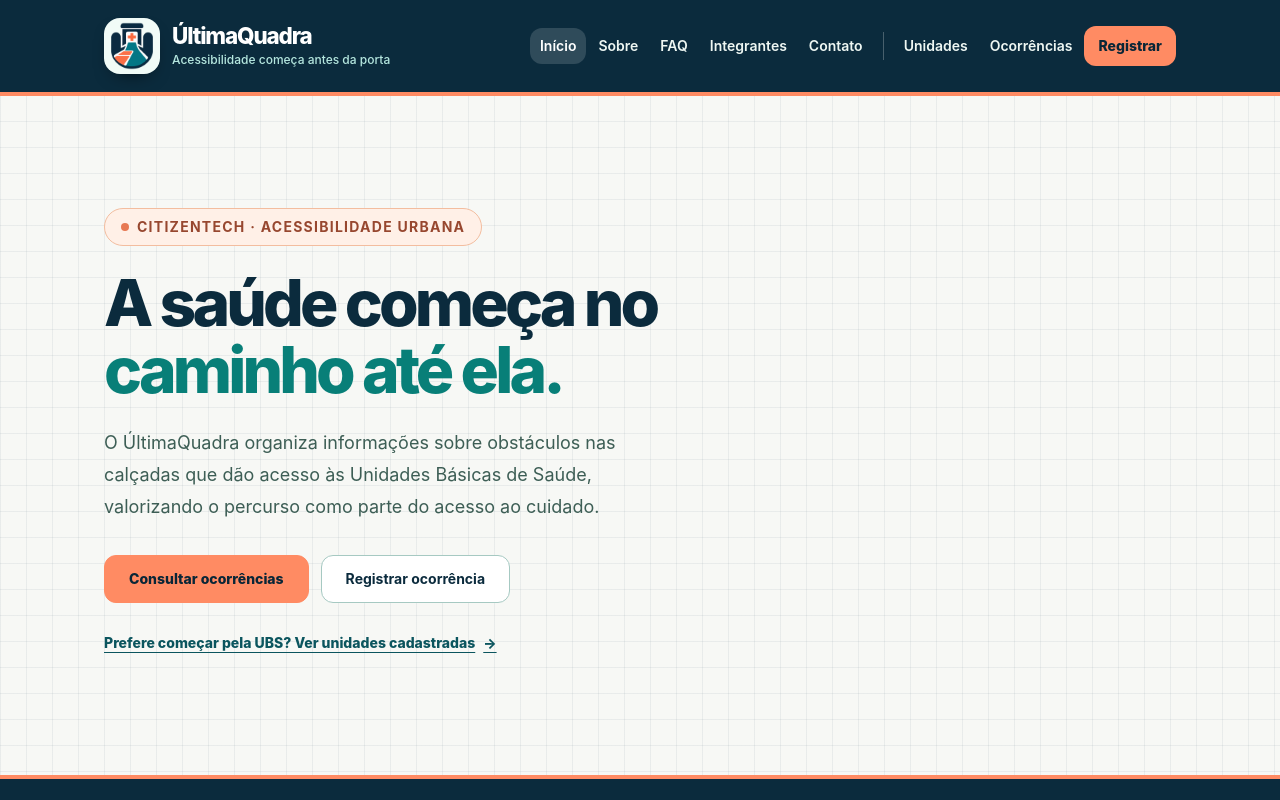
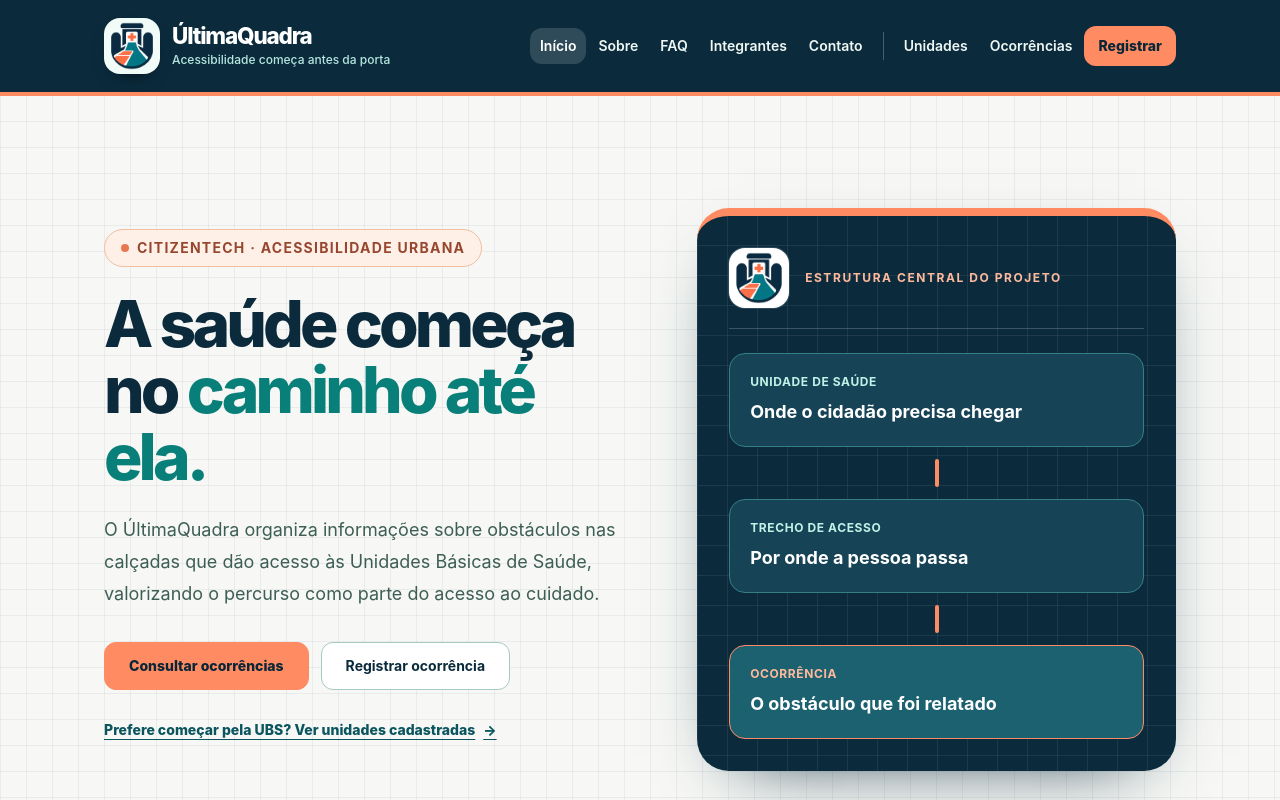
Before and after one commit to nicolaspk/ultimaquadra-front-gs2-2026, a React (Vite) app in the folder my-app/: page / in a window 1280 px wide. Shown: the top 800 px of the page. Built offline with nearby package versions, Linux system fonts and the light colour scheme.

Commit message:
feat: adiciona fluxo visual da Home

```diff
--- a/my-app/src/routes/Home/index.tsx
+++ b/my-app/src/routes/Home/index.tsx
@@ -5,7 +5,7 @@ export default function Home() {
   return (
     <>
       <section aria-labelledby="titulo-home" className="padrao-piso overflow-hidden bg-gradient-to-br from-[#fff8f3] via-[#f7f8f5] to-[#eaf4f1] py-16 sm:py-20 lg:py-28">
-        <Container className="max-w-4xl">
+        <Container className="grid items-center gap-12 lg:grid-cols-[1.05fr_0.95fr] lg:gap-16">
           <div>
             <p className="mb-6 inline-flex items-center gap-2 rounded-full border border-[#f3bd9f] bg-[#fff0e7] px-4 py-2 text-xs font-bold tracking-[0.09em] text-[#97472f] uppercase sm:text-sm">
               <span aria-hidden="true" className="size-2 rounded-full bg-[#e77852]" />
@@ -37,6 +37,34 @@ export default function Home() {
               <span aria-hidden="true">→</span>
             </Link>
           </div>
+
+          <aside aria-label="Relação entre unidade de saúde, trecho e ocorrência" className="padrao-calcada relative min-w-0 overflow-hidden rounded-[2rem] border-t-8 border-[#ff8b63] bg-[#0b2b3d] p-5 text-white shadow-[0_24px_70px_-40px_#0b2b3d] sm:p-8">
+
+            <div className="relative">
+              <div className="flex items-center gap-4 border-b border-white/20 pb-5">
+                <span className="inline-flex size-15 items-center justify-center rounded-2xl bg-white ring-1 ring-white/15">
+                  <img src="/assets/logo-ultimaquadra.png" alt="" width="42" height="42" className="size-13 object-contain" />
+                </span>
+                <span className="text-xs font-bold tracking-[0.13em] text-[#ffb99c] uppercase">Estrutura central do projeto</span>
+              </div>
+              <div className="mt-6 space-y-3">
+                <div className="rounded-2xl border border-[#357f84] bg-[#164355] p-5">
+                  <p className="text-xs font-bold tracking-wider text-[#c2f1e7] uppercase">Unidade de saúde</p>
+                  <p className="mt-2 text-lg font-bold">Onde o cidadão precisa chegar</p>
+                </div>
+                <div aria-hidden="true" className="mx-auto h-7 w-1 rounded-full bg-[#ff8b63]" />
+                <div className="rounded-2xl border border-[#357f84] bg-[#164355] p-5">
+                  <p className="text-xs font-bold tracking-wider text-[#c2f1e7] uppercase">Trecho de acesso</p>
+                  <p className="mt-2 text-lg font-bold">Por onde a pessoa passa</p>
+                </div>
+                <div aria-hidden="true" className="mx-auto h-7 w-1 rounded-full bg-[#ff8b63]" />
+                <div className="rounded-2xl border border-[#ff8b63] bg-[#1b6170] p-5">
+                  <p className="text-xs font-bold tracking-wider text-[#ffb99c] uppercase">Ocorrência</p>
+                  <p className="mt-2 text-lg font-bold">O obstáculo que foi relatado</p>
+                </div>
+              </div>
+            </div>
+          </aside>
         </Container>
       </section>
     </>
```
